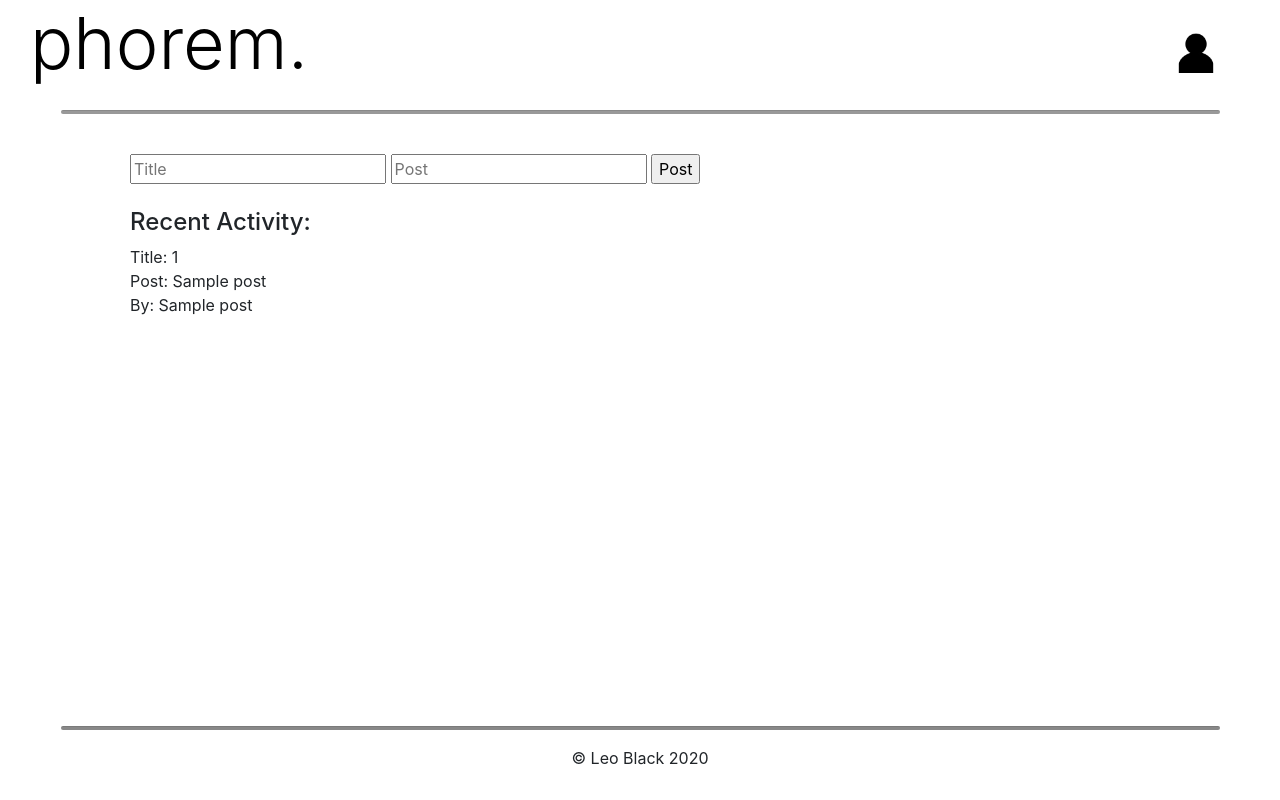
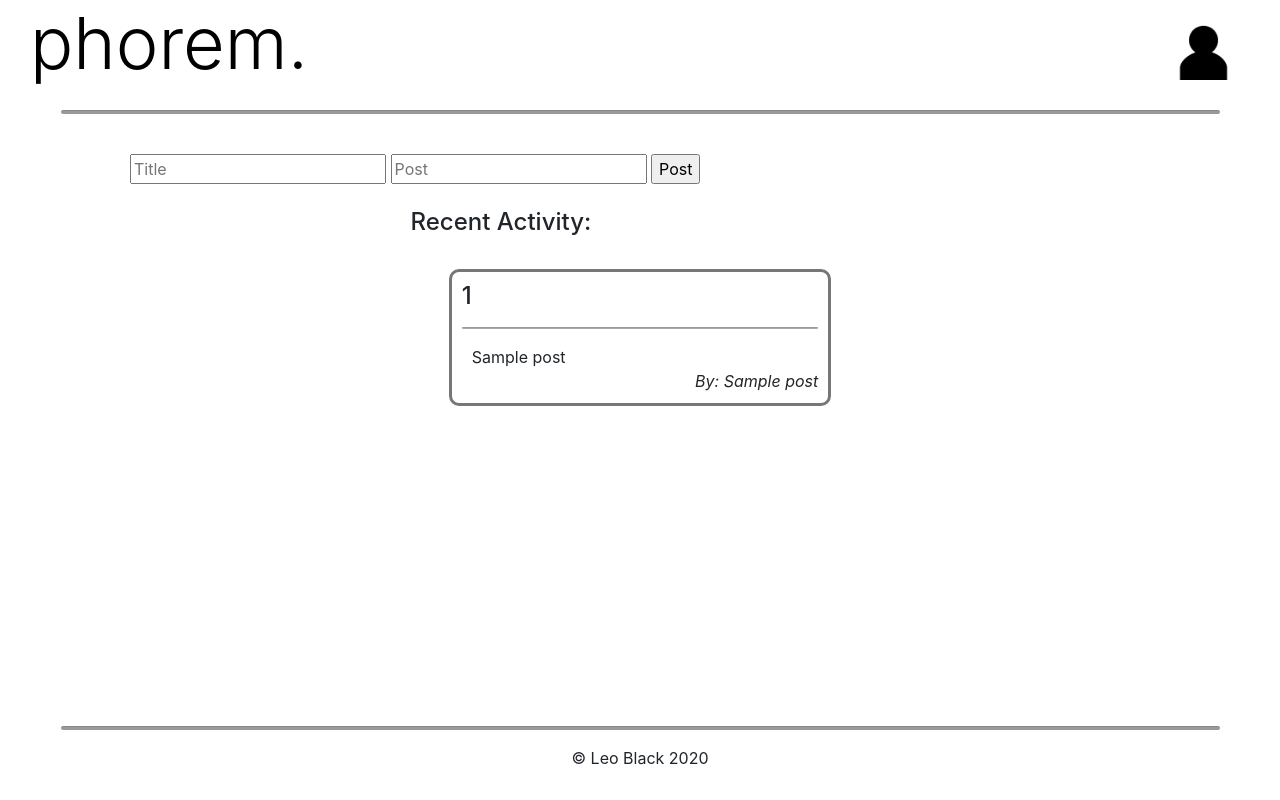
Before and after one commit to Leo-Black/phorems, a Python web app: template templates/index.html in a window 1280 px wide. Run offline with Jinja, Linux system fonts and the light colour scheme; the template is opened without the code that fills it: most values are stand-ins (such as "Sample title", 1, 10 or a date in 2020); some libraries are stand-ins or nearby versions.

Commit message:
styled posts

```diff
--- a/app.py
+++ b/app.py
@@ -120,7 +120,7 @@ def posts():
 @app.route('/account')
 def account():
     '''Renders the HTML template 'account.html' if the user is logged in.'''
-    if 'logged_in' in session: # Checks if the user is logged in
+    if 'logged_in' in session:
         return render_template('account.html')
     return redirect(url_for('index'))
 
--- a/static/style.css
+++ b/static/style.css
@@ -9,8 +9,44 @@
   flex: 1;
 }
 
+#site-divider{
+  width: 95%;
+  height: 3px;
+  background-color: #999;
+  border-radius: 3px;
+}
+
 /* Sets links to black and to not change colour or be underlined when hovered over */
 a {
   text-decoration: none !important;
   color: #000 !important;
 }
+
+#posts{
+  padding: 0px 10px;
+  overflow-wrap: break-word;
+  border: solid #777;
+  border-radius: 10px;
+  border-width: 3px;
+  width: 37.5%;
+  margin: 0px auto;
+}
+
+#title{
+  padding-top: 10px;
+}
+
+#post-divider{
+  height: 1px;
+  background-color: #AAAAAA;
+  border-radius: 100px;
+}
+
+#body{
+  padding: 0px 10px;
+}
+
+#author{
+  text-align: right;
+  padding-bottom: 10px;
+}
--- a/templates/account.html
+++ b/templates/account.html
@@ -24,7 +24,7 @@
         <!-- Pushes the user icon to the far right -->
         <div class='col-1'>
             <!-- Adds a user icon with a link to the account settings page -->
-            <a href='/account'><img src='/static/user-icon.png' width='40px' style='padding-top: 32.5px;'></a>
+            <a href='/account'><img src='/static/user-icon.png' width='55px' style='padding-top: 25px;'></a>
         </div>
     </div>
     <!-- Adds a horizontal line and a line break as a divider between the title and the bulk of the website -->
--- a/templates/index.html
+++ b/templates/index.html
@@ -24,23 +24,24 @@
         <!-- Pushes the user icon to the far right -->
         <div class='col-1'>
             <!-- Adds a user icon with a link to the account settings page -->
-            <a href='/account'><img src='/static/user-icon.png' width='40px' style='padding-top: 32.5px;'></a>
+            <a href='/account'><img src='/static/user-icon.png' width='55px' style='padding-top: 25px;'></a>
         </div>
     </div>
-    <!-- Adds a horizontal line and a line break as a divider between the title and the bulk of the website -->
-    <hr style="width:95%;height:3px;background-color:#999;border-radius:3px;">
+    <!-- Adds a horizontal line as a divider between the title and the bulk of the website -->
+    <hr id='site-divider'>
     <br>
 
     <main class='Site-content' style='padding:0px 100px;'>
         <!-- Allows the user to create a new post -->
-        <div id='posts'>
+        <div id='input-post'>
             <form action='/post/fail' method='POST'>
                 <input type='text' placeholder='Title' name='title'>
                 <input type='text' placeholder='Post' name='post'>
                 <input type='submit' value='Post'>
             </form> <br>
+        </div>
 
-            <h4>Recent Activity:</h4>
+        <h4 style='padding-left: 27.5%;'>Recent Activity:</h4> <br>
 
         <!-- Prints any errors if they exist -->
         {% if error %}
@@ -50,17 +51,25 @@
         <!-- Lists each previous post -->
         {% if posts %}
             {% for post in posts %}
-                    Title: {{ post[0] }} <br>
-                    Post:  {{ post[1] }} <br>
-                    By:    {{ post[2] }} <br> <br>
+                <div id='posts'>
+                    <div id='title'> <h4>
+                        {{ post[0] }}
+                    </h4></div>
+                    <hr id='post-divider'>
+                    <div id='body'>
+                        {{ post[1] }}
+                    </div>
+                    <div id='author'>
+                        <i>By: {{ post[2] }}</i>
+                    </div>
+                </div> <br>
             {% endfor %}
         {% endif %}
-        </div>
     </main>
 
     <footer style='padding: 30px 0px; text-align: center;'>
         <!-- Adds a horizontal line as a divider between the bulk of the website and the footer -->
-        <hr style="width:95%;height:3px;background-color:#888;border-radius:3px;">
+        <hr id='site-divider'>
         <!-- Sets the copyright text -->
         &copy Leo Black 2020
     </footer>
```
Also changed, not shown: database.db. Lines whose indentation alone changed are shown as unchanged.
